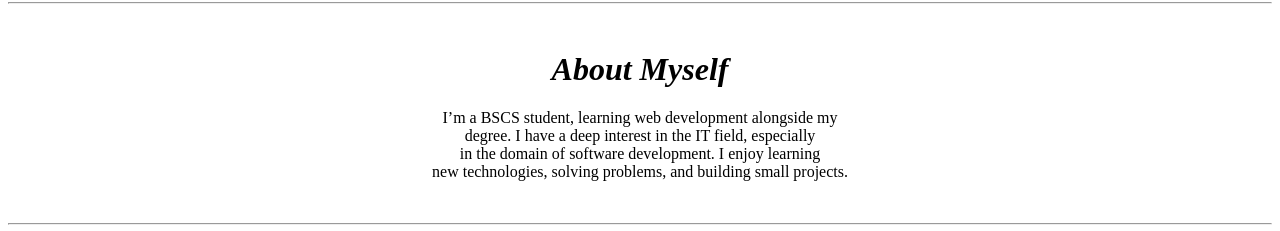
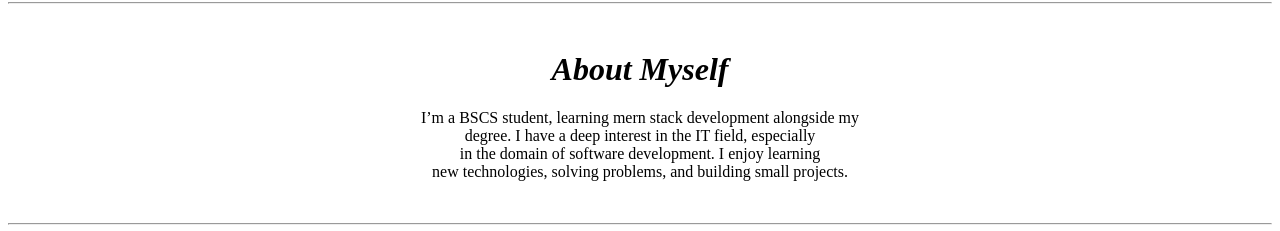
Before and after one commit to mahmadcspro786/webDev, a plain HTML site: page web/HTML/Assignment1.html in a window 1280 px wide. Shown: the part 222-453 px from the top of the page. Drawn offline with Linux system fonts and the light colour scheme.

Commit message:
changed by other

```diff
--- a/web/HTML/Assignment1.html
+++ b/web/HTML/Assignment1.html
@@ -21,7 +21,7 @@
     <br />
     <h1 style="text-align: center;"><em>About Myself</em></h1>
     <p style="text-align: center;">
-        I’m a BSCS student, learning web development alongside my <br />degree. I have a deep interest in the IT field, especially <br />in the domain of software development. I enjoy learning<br /> new technologies, solving problems, and building small
+        I’m a BSCS student, learning mern stack development alongside my <br />degree. I have a deep interest in the IT field, especially <br />in the domain of software development. I enjoy learning<br /> new technologies, solving problems, and building small
         projects.
     </p>
     <br />
```
